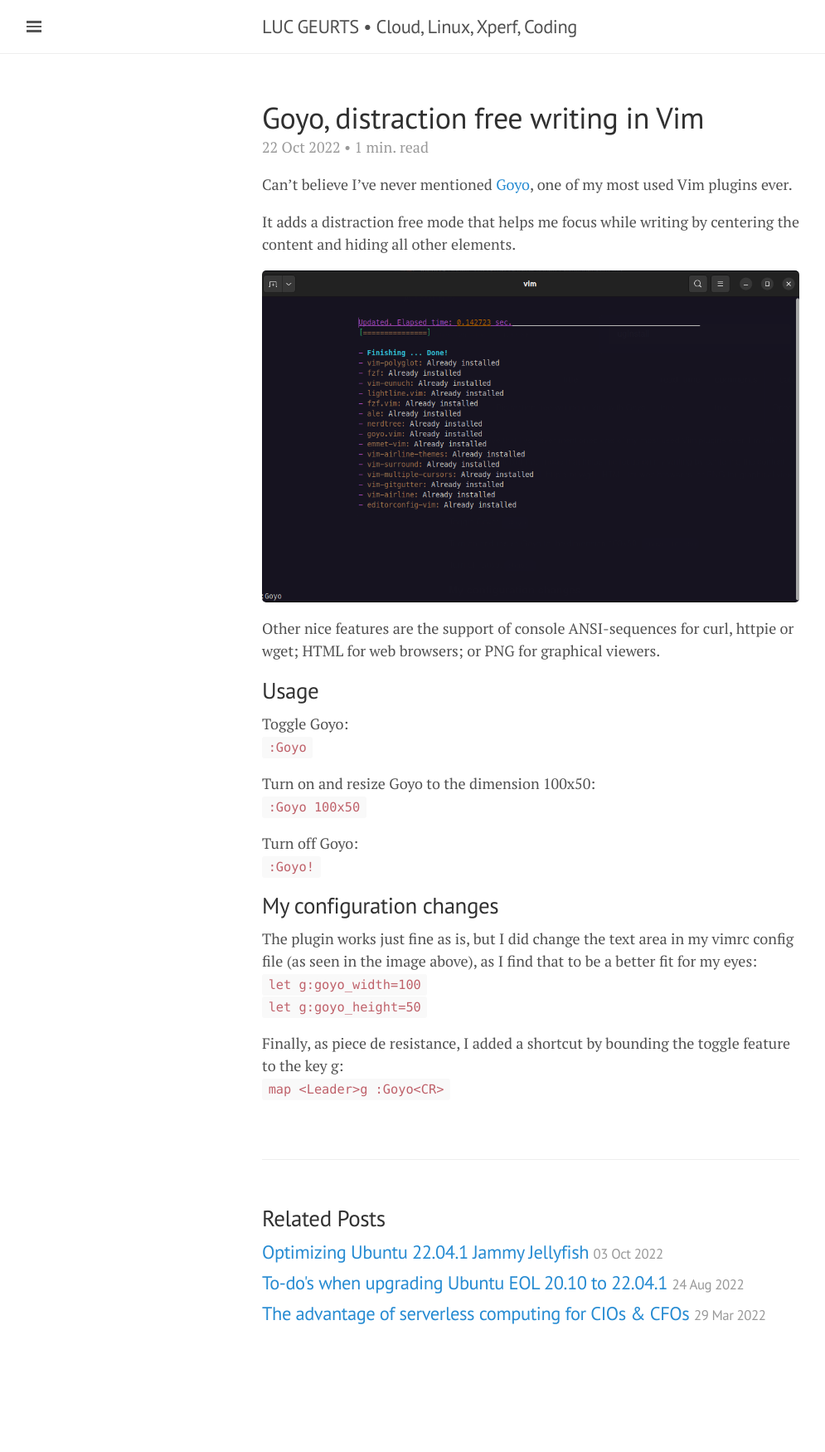
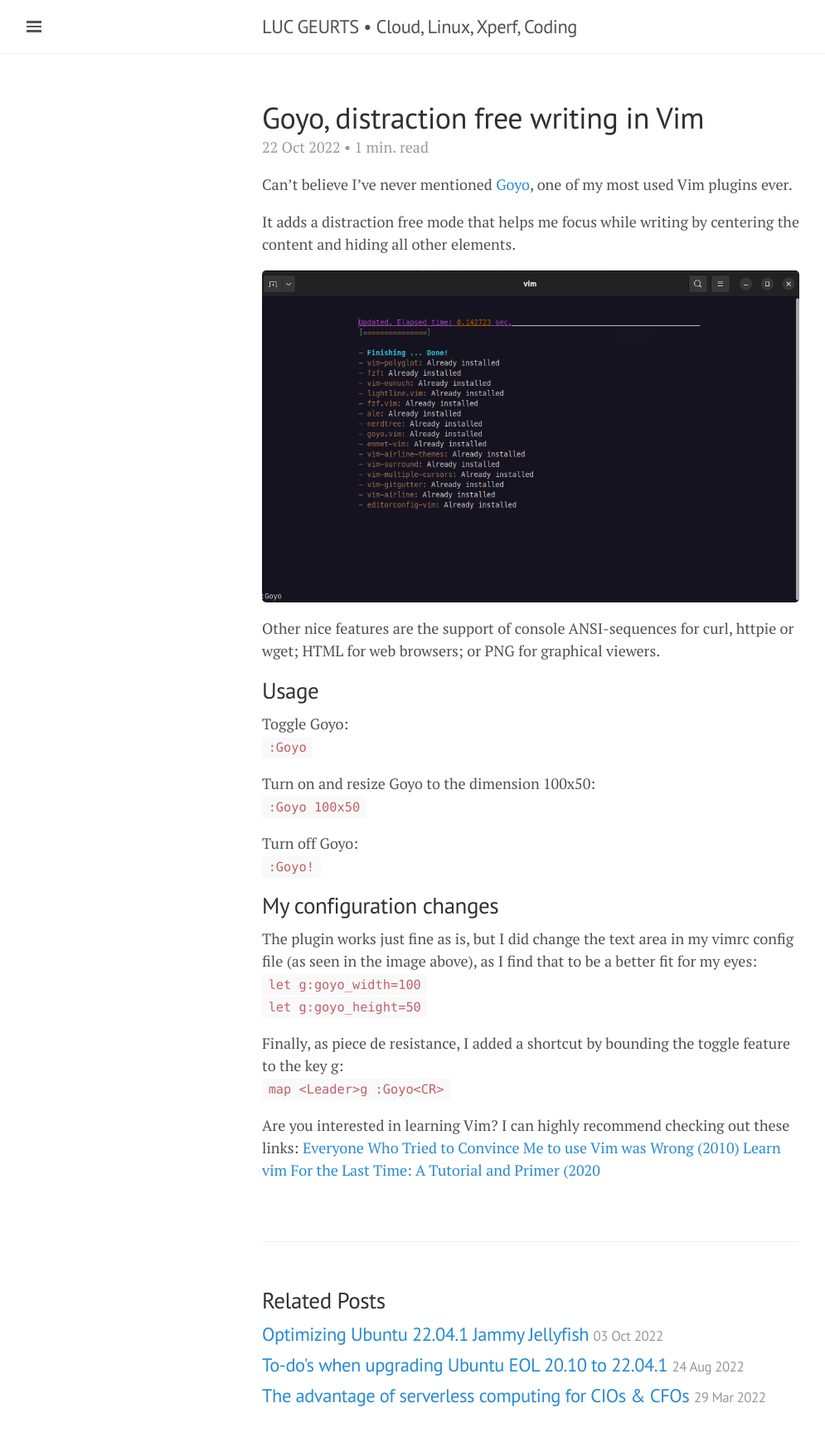
Before and after one commit to lgeurts/lgeurts.github.io, a Jekyll site: the page built from _posts/2022-10-22-distraction-free-writing-in-vim.md, in a window 1280 px wide. Shown: the whole page at 83% size, without its empty margins (0-995 px from the left). Built offline with Jekyll 4.4.1, drawn with Linux system fonts in a browser that asks for light colours; nearby versions of some CDN libraries; comment, search, counter and statistics services are not loaded; before the commit the page ends 1651 px from its top, so only the background shows below that.

Commit message:
Update 2022-10-22-distraction-free-writing-in-vim.md

```diff
--- a/_posts/2022-10-22-distraction-free-writing-in-vim.md
+++ b/_posts/2022-10-22-distraction-free-writing-in-vim.md
@@ -34,3 +34,7 @@
 
 Finally, as piece de resistance, I added a shortcut by bounding the toggle feature to the key g:
 <br> `map <Leader>g :Goyo<CR>`
+
+Are you interested in learning Vim? I can highly recommend  checking out these links:
+[Everyone Who Tried to Convince Me to use Vim was Wrong (2010)](https://yehudakatz.com/2010/07/29/everyone-who-tried-to-convince-me-to-use-vim-was-wrong/)
+[Learn vim For the Last Time: A Tutorial and Primer (2020](https://danielmiessler.com/study/vim/)
```
